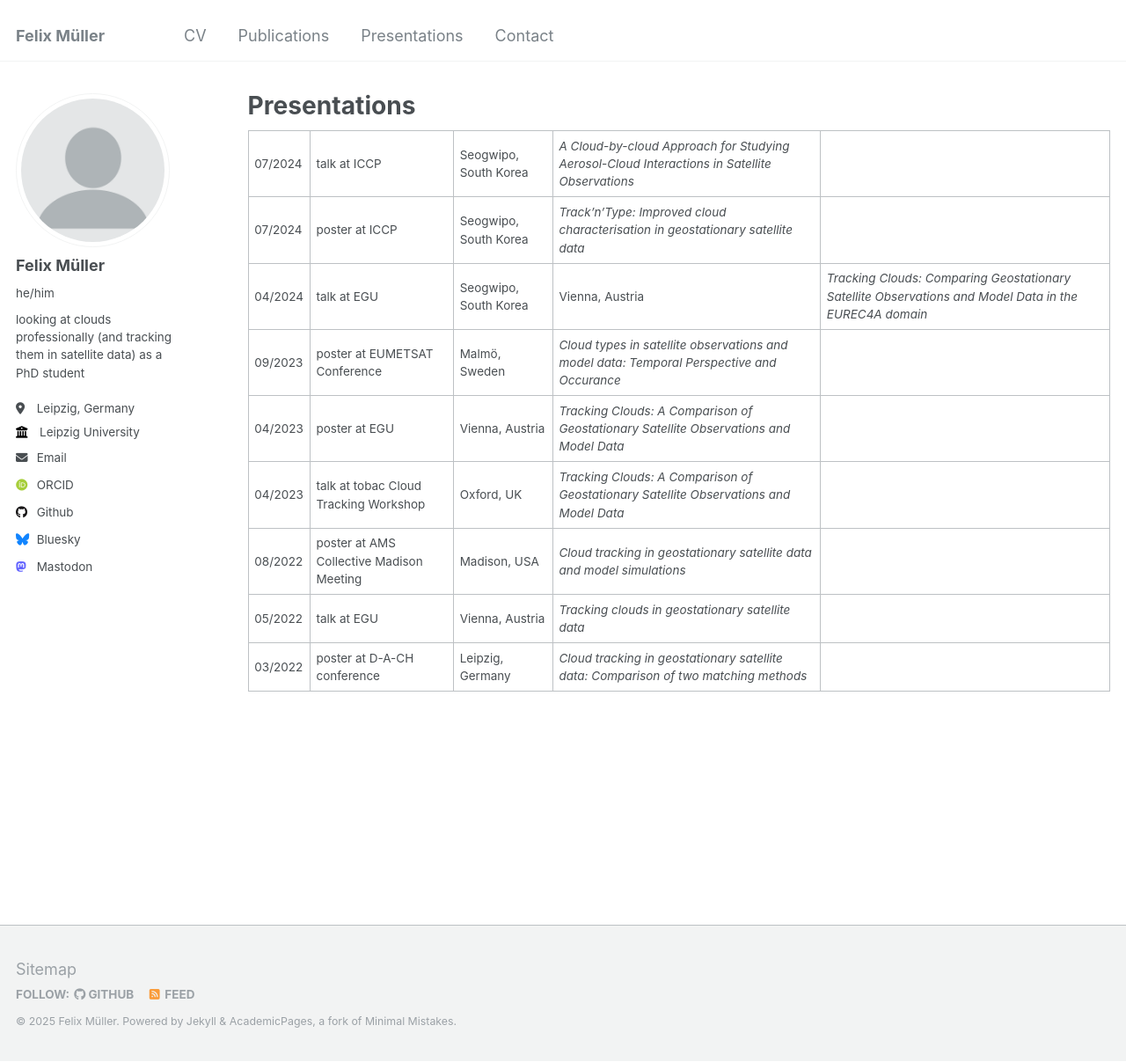
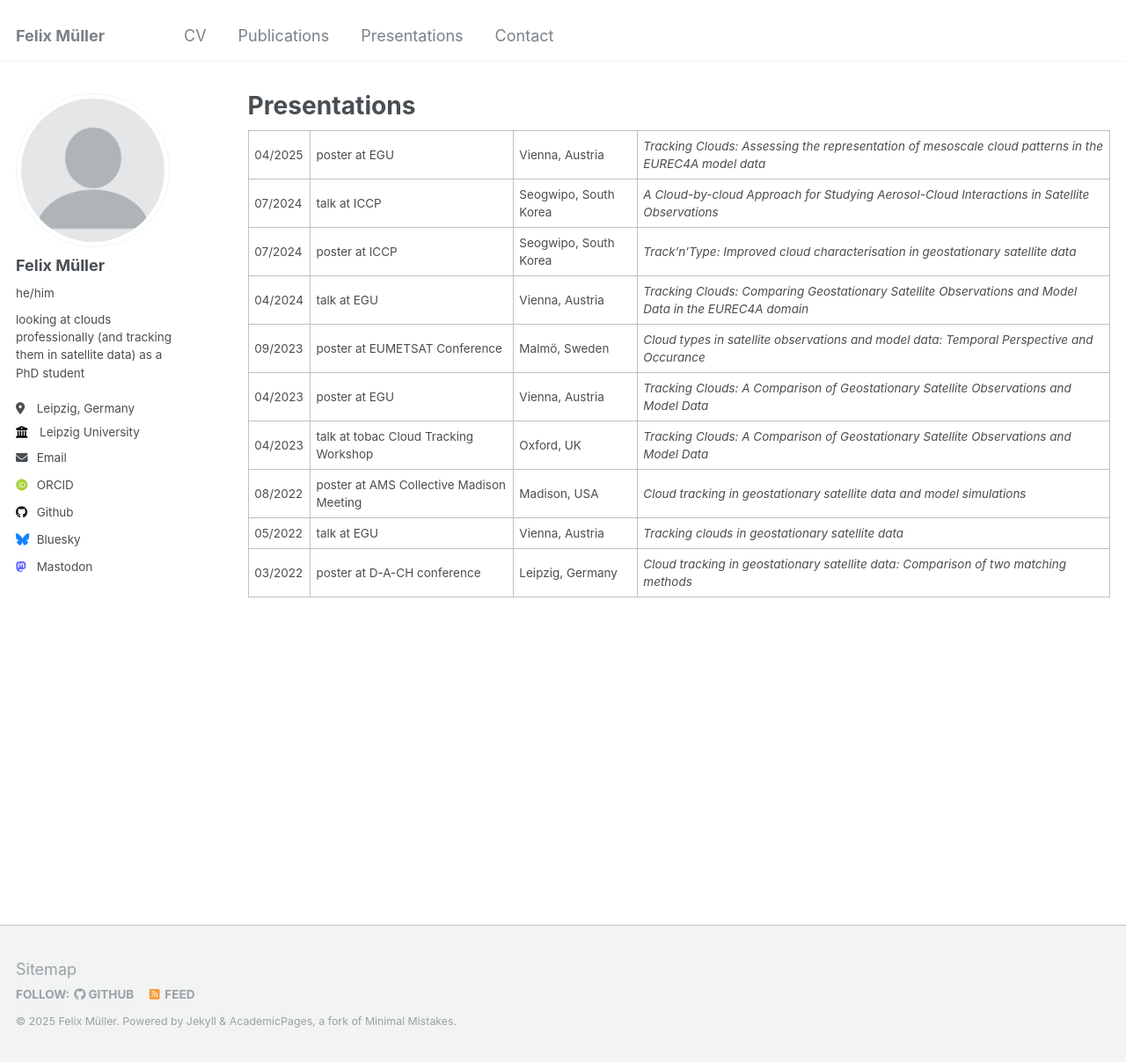
Before and after one commit to felix-mue/felix-mue.github.io, a Jekyll site: the page built from _pages/presentations.md, in a window 1280 px wide and 1207 px high. Shown: the whole window at 88% size. Built offline with Jekyll 4.4.1, drawn with Linux system fonts in a browser that asks for light colours; some web fonts are replaced.

Commit message:
fix error in presentations

```diff
--- a/_pages/presentations.md
+++ b/_pages/presentations.md
@@ -5,9 +5,10 @@ permalink: /presentations/
 author_profile: true
 ---
 
+| 04/2025 | poster at EGU | Vienna, Austria | _Tracking Clouds: Assessing the representation of mesoscale cloud patterns in the EUREC4A model data_ |
 | 07/2024 | talk at ICCP | Seogwipo, South Korea | _A Cloud-by-cloud Approach for Studying Aerosol-Cloud Interactions in Satellite Observations_ |
 | 07/2024 | poster at ICCP | Seogwipo, South Korea | _Track’n’Type: Improved cloud characterisation in geostationary satellite data_ |
-| 04/2024 | talk at EGU | Seogwipo, South Korea | Vienna, Austria | _Tracking Clouds: Comparing Geostationary Satellite Observations and Model Data in the EUREC4A domain_ |
+| 04/2024 | talk at EGU | Vienna, Austria | _Tracking Clouds: Comparing Geostationary Satellite Observations and Model Data in the EUREC4A domain_ |
 | 09/2023 | poster at EUMETSAT Conference | Malmö, Sweden | _Cloud types in satellite observations and model data: Temporal Perspective and Occurance_ |
 | 04/2023 | poster at EGU | Vienna, Austria | _Tracking Clouds: A Comparison of Geostationary Satellite Observations and Model Data_ |
 | 04/2023 | talk at tobac Cloud Tracking Workshop | Oxford, UK | _Tracking Clouds: A Comparison of Geostationary Satellite Observations and Model Data_ |
```
